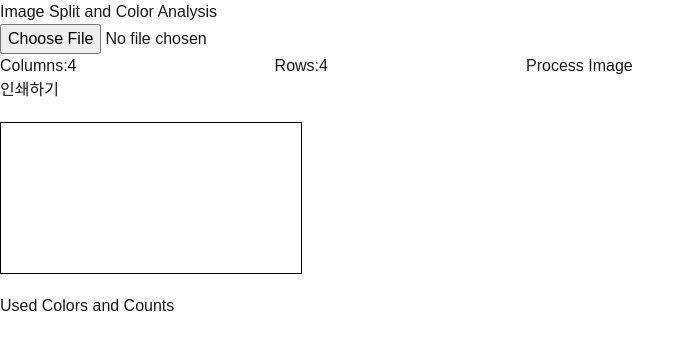
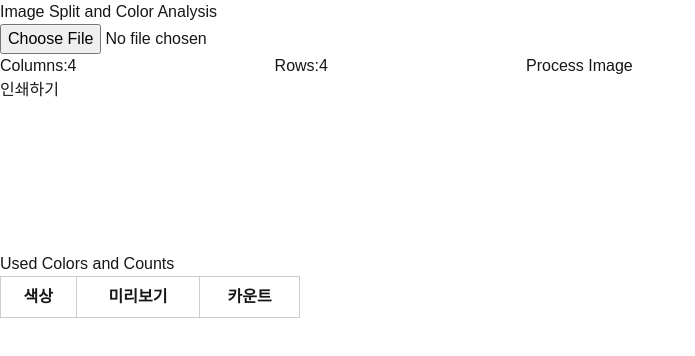
Before and after one commit to yoongun97/image-pexel-generator, a Next.js app: page /add in a window 1280 px wide. Shown: the top 356 px of the page, without its empty margins (0-695 px from the left). Built offline with nearby package versions, Linux system fonts and the light colour scheme.

Commit message:
fix: colorCount 스타일 수정

```diff
--- a/src/app/add/page.tsx
+++ b/src/app/add/page.tsx
@@ -1,4 +1,5 @@
 "use client";
+import ColorTable from "@/components/list/ColorTable";
 import { getMostFrequentColor, printCanvas } from "@/utils/helpers";
 import { ColorCount } from "@/utils/types";
 import React, { useRef, useState } from "react";
@@ -133,27 +134,17 @@ export default function Add() {
           인쇄하기
         </button>
       </div>
-      <canvas
-        ref={canvasRef}
-        style={{ border: "1px solid black", marginTop: "20px" }}
-      ></canvas>
-      <div style={{ marginTop: "20px" }}>
-        <h3>Used Colors and Counts</h3>
-        <ul>
-          {Object.entries(colorCounts).map(([color, count]) => (
-            <li key={color} style={{ display: "flex", alignItems: "center" }}>
-              <div
-                style={{
-                  background: color,
-                  width: "20px",
-                  height: "20px",
-                  marginRight: "10px",
-                }}
-              ></div>
-              {color}: {count}
-            </li>
-          ))}
-        </ul>
+      <div className="flex justify-between">
+        <canvas
+          ref={canvasRef}
+          className="border border-black mt-5 h-fit"
+        ></canvas>
+        <div className="mt-5 ">
+          <h3>Used Colors and Counts</h3>
+          <div className="h-[calc(100vh-250px)] overflow-auto">
+            <ColorTable colorCounts={colorCounts} />
+          </div>
+        </div>
       </div>
     </div>
   );
--- /dev/null
+++ b/src/components/list/ColorTable.tsx
@@ -0,0 +1,43 @@
+import { ColorCount } from "@/utils/types";
+
+export default function ColorTable({ colorCounts }: ColorCount) {
+  return (
+    <table style={{ borderCollapse: "collapse", width: "300px" }}>
+      <thead>
+        <tr>
+          <th style={{ border: "1px solid #ccc", padding: "8px" }}>색상</th>
+          <th style={{ border: "1px solid #ccc", padding: "8px" }}>미리보기</th>
+          <th style={{ border: "1px solid #ccc", padding: "8px" }}>카운트</th>
+        </tr>
+      </thead>
+      <tbody>
+        {Object.entries(colorCounts).map(([color, count]) => (
+          <tr key={color}>
+            <td style={{ border: "1px solid #ccc", padding: "8px" }}>
+              {color}
+            </td>
+            <td
+              style={{
+                border: "1px solid #ccc",
+                padding: "8px",
+                textAlign: "center",
+              }}
+            >
+              <div
+                style={{
+                  background: color,
+                  width: "20px",
+                  height: "20px",
+                  margin: "0 auto",
+                }}
+              />
+            </td>
+            <td style={{ border: "1px solid #ccc", padding: "8px" }}>
+              {count}
+            </td>
+          </tr>
+        ))}
+      </tbody>
+    </table>
+  );
+}
```
